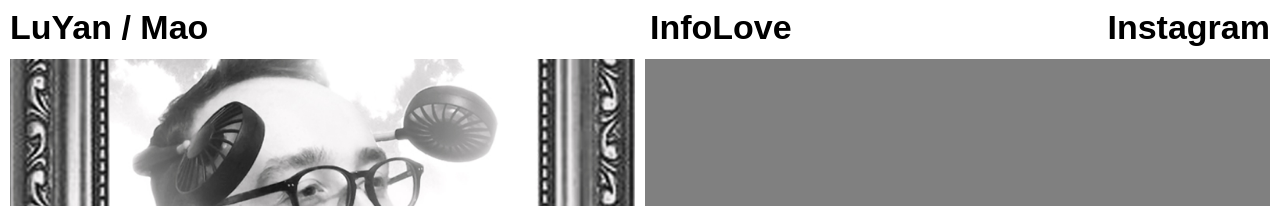
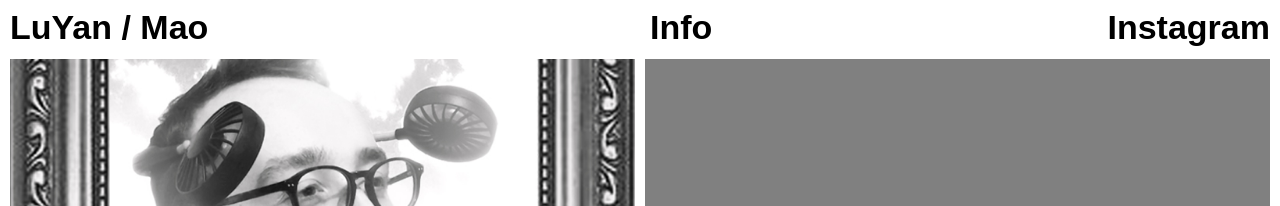
Before and after one commit to lumaoluyan/lumaoluyan.github.io, a Jekyll site: the page built from index.html, in a window 1280 px wide. Shown: the top 206 px of the page. Built offline with Jekyll 4.4.1, drawn with Linux system fonts in a browser that asks for light colours; a script that is not in the unit is left out.

Commit message:
Update Settings “navigation”

```diff
--- a/_data/navigation.yml
+++ b/_data/navigation.yml
@@ -1,5 +1,3 @@
 items:
   - link: /about.html
     name: Info
-  - link: /love.html
-    name: Love
```
